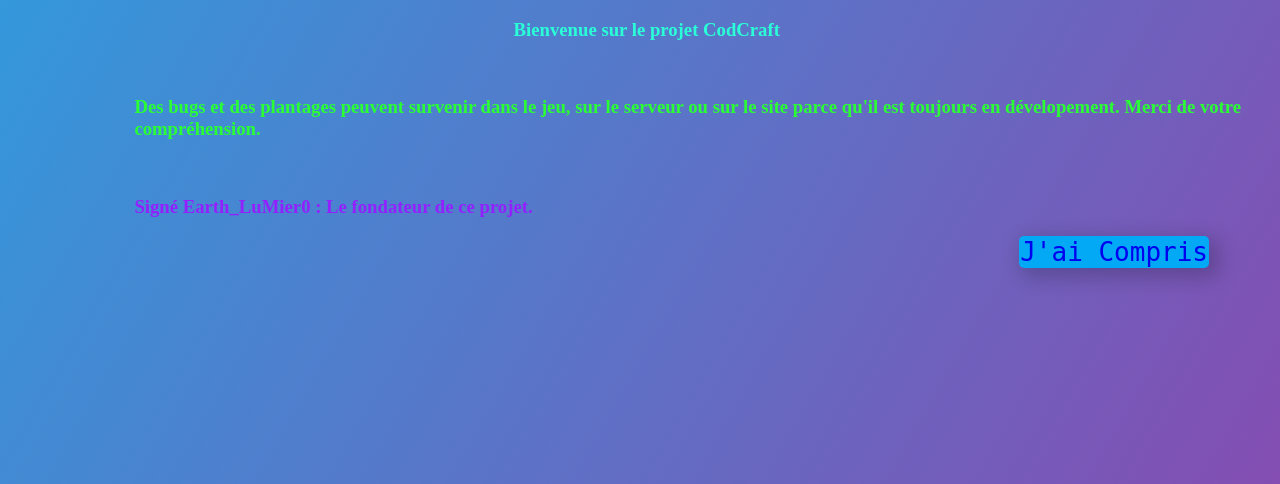
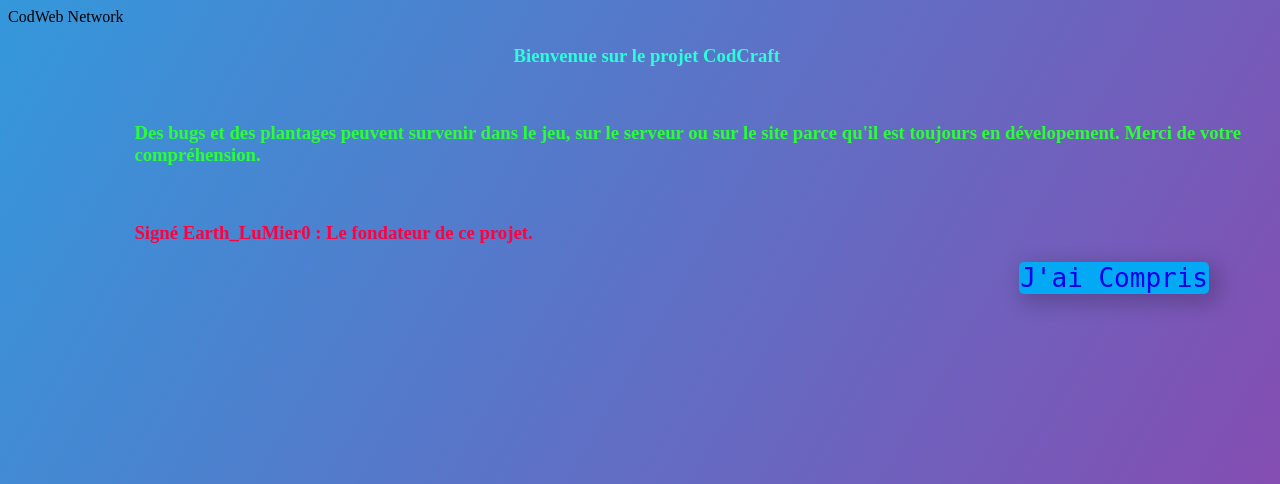
Before and after one commit to CodYanJS/codcraftsite, a PHP site: page / in a window 1280 px wide. Shown: the top 484 px of the page. Run offline with PHP 8.4, Linux system fonts and the light colour scheme.

Commit message:
Second Commit

```diff
--- a/index.html
+++ b/index.html
@@ -3,6 +3,8 @@
 <head>
 	<meta charset="utf-8">
 	<link rel="stylesheet" type="text/css" href="style.css">
+	<meta name="viewport" content="width=device-width, initial-scale=1.0">
+	<meta http-equiv="X-UA-Compatible" content="ie=edge"<
 	<title>CodWeb Network</title>
 </head>
 <body>
--- a/index2.html
+++ b/index2.html
@@ -1,7 +1,10 @@
 <!DOCTYPE html>
 <html>
 <head>
+	<meta charset="utf-8">
 	<link rel="stylesheet" type="text/css" href="style.css">
+	<meta name="viewport" content="width=device-width, initial-scale=1.0">
+	<meta http-equiv="X-UA-Compatible" content="ie=edge"<
 	<title>CodWeb</title>
 </head>
 <body>
--- a/style.css
+++ b/style.css
@@ -14,7 +14,7 @@
 }
 .phrasec{
 	margin-left: 10%;
-	color: #9320ff;
+	color: #FF0040;
 	font-family: montserrat;
 }
 button{
```
